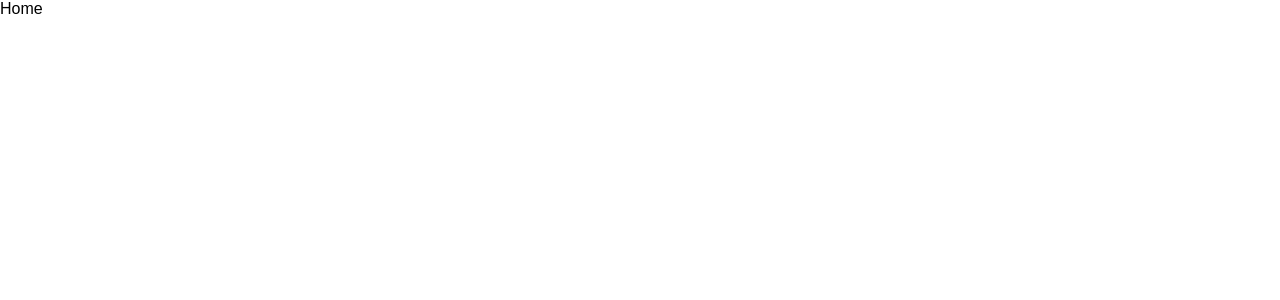
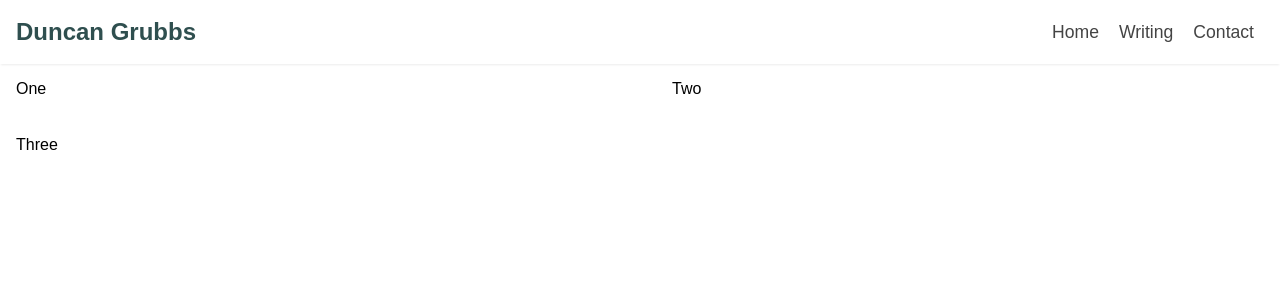
Before and after one commit to duncangrubbs/portfolio, a React (Create React App) app: page / in a window 1280 px wide. Shown: the top 300 px of the page. Built offline with nearby package versions, Linux system fonts and the light colour scheme.

Commit message:
CSS updates.

```diff
--- /dev/null
+++ b/src/components/NavBar.js
@@ -0,0 +1,24 @@
+/**
+ * @file NavBar.js
+ * @description NavBar component for the site.
+ * @author Duncan Grubbs <duncan.grubbs@gmail.com>
+ * @version 0.1.0
+ */
+
+import React from 'react';
+import { Link } from 'react-router-dom';
+
+const NavBar = () => (
+  <div className="navbar">
+    <div className="navbar__left">
+      <h1>Duncan Grubbs</h1>
+    </div>
+    <div className="navbar__right">
+      <Link className="navbar__link" to="/">Home</Link>
+      <Link className="navbar__link" to="/">Writing</Link>
+      <Link className="navbar__link" to="/">Contact</Link>
+    </div>
+  </div>
+);
+
+export default NavBar;
--- a/src/css/main.css
+++ b/src/css/main.css
@@ -1,5 +1,76 @@
+/* GENERAL STYLES */
 body {
   margin: 0;
   padding: 0;
   font-family: sans-serif;
 }
+
+* {
+  box-sizing: border-box;
+}
+
+h1 {
+  margin: 0;
+  font-size: 1.5em;
+  color: darkslategray;
+}
+
+/* COMPONENT STYLES */
+
+/* NavBar Styles */
+.navbar {
+  display: flex;
+  position: absolute;
+  background: #FFF;
+  color: #222;
+  height: 64px;
+  width: 100vw;
+  box-shadow: 0 2px 2px -1px rgba(0,0,0,0.08);
+}
+
+.navbar__left {
+  display: flex;
+  flex-grow: 5;
+  height: 100%;
+  padding: 8px 16px;
+  align-items: center;
+}
+
+.navbar__right {
+  display: flex;
+  flex-grow: 5;
+  height: 100%;
+  padding: 8px 16px;
+  align-items: center;
+  justify-content: flex-end;
+}
+
+.navbar__link {
+  margin: 0 10px;
+  font-size: 1.1em;
+  color: rgb(68, 68, 68);
+  cursor: pointer;
+  text-decoration: none;
+  transition: all .2s ease-in-out;
+}
+
+.navbar__link:hover{
+  color: black;
+  transform: translateY(-2px);
+}
+
+
+/* ROUTE STYLES */
+/* Home Styles */
+.home__content {
+  display: grid;
+  width: 100vw;
+  padding: 64px 0 0 0;
+  grid-template-columns: 50% 50%;
+  grid-template-rows: 30% auto 30%;
+  grid-gap: 16px;
+}
+
+.home__grid-item {
+  padding: 16px;
+}
--- a/src/routes/Home.js
+++ b/src/routes/Home.js
@@ -1,15 +1,28 @@
 /**
  * @file Home.js
- * @description  React route for homepage.
+ * @description React route for homepage.
  * @author Duncan Grubbs <duncan.grubbs@gmail.com>
  * @version 0.1.0
  */
 
 import React from 'react';
 
+import NavBar from '../components/NavBar';
+
 const Home = () => (
   <div>
-    Home
+    <NavBar />
+    <div className="home__content">
+      <div className="home__grid-item">
+        One
+      </div>
+      <div className="home__grid-item">
+        Two
+      </div>
+      <div className="home__grid-item">
+        Three
+      </div>
+    </div>
   </div>
 );
 
--- a/src/routes/index.js
+++ b/src/routes/index.js
@@ -1,5 +1,5 @@
 /**
- * @file routes.js
+ * @file index.js
  * @description All client-side routes for react-router.
  * @author Duncan Grubbs <duncan.grubbs@gmail.com>
  * @version 0.1.0
```
Also changed, not shown: package.json (+8 -2 lines).
